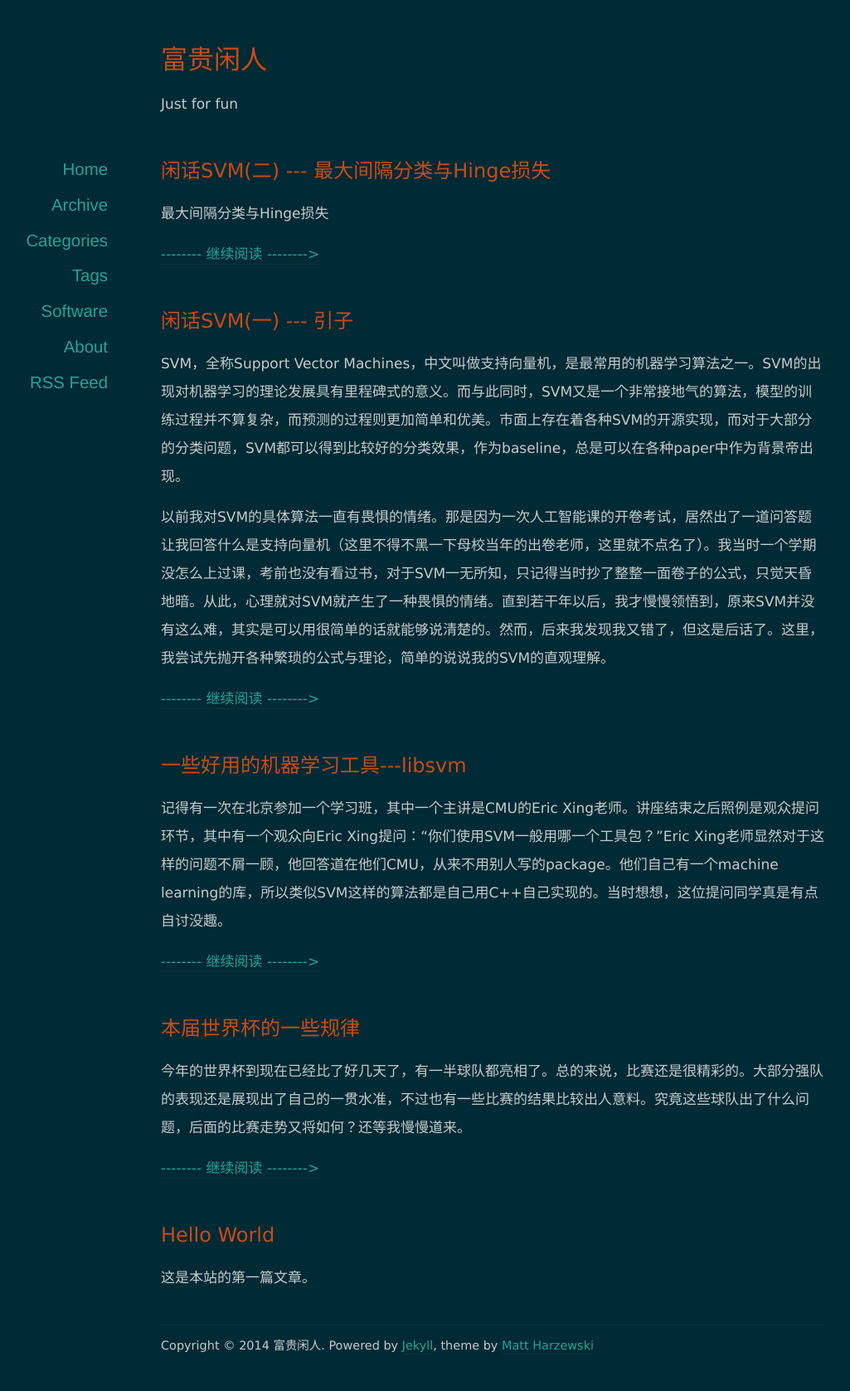
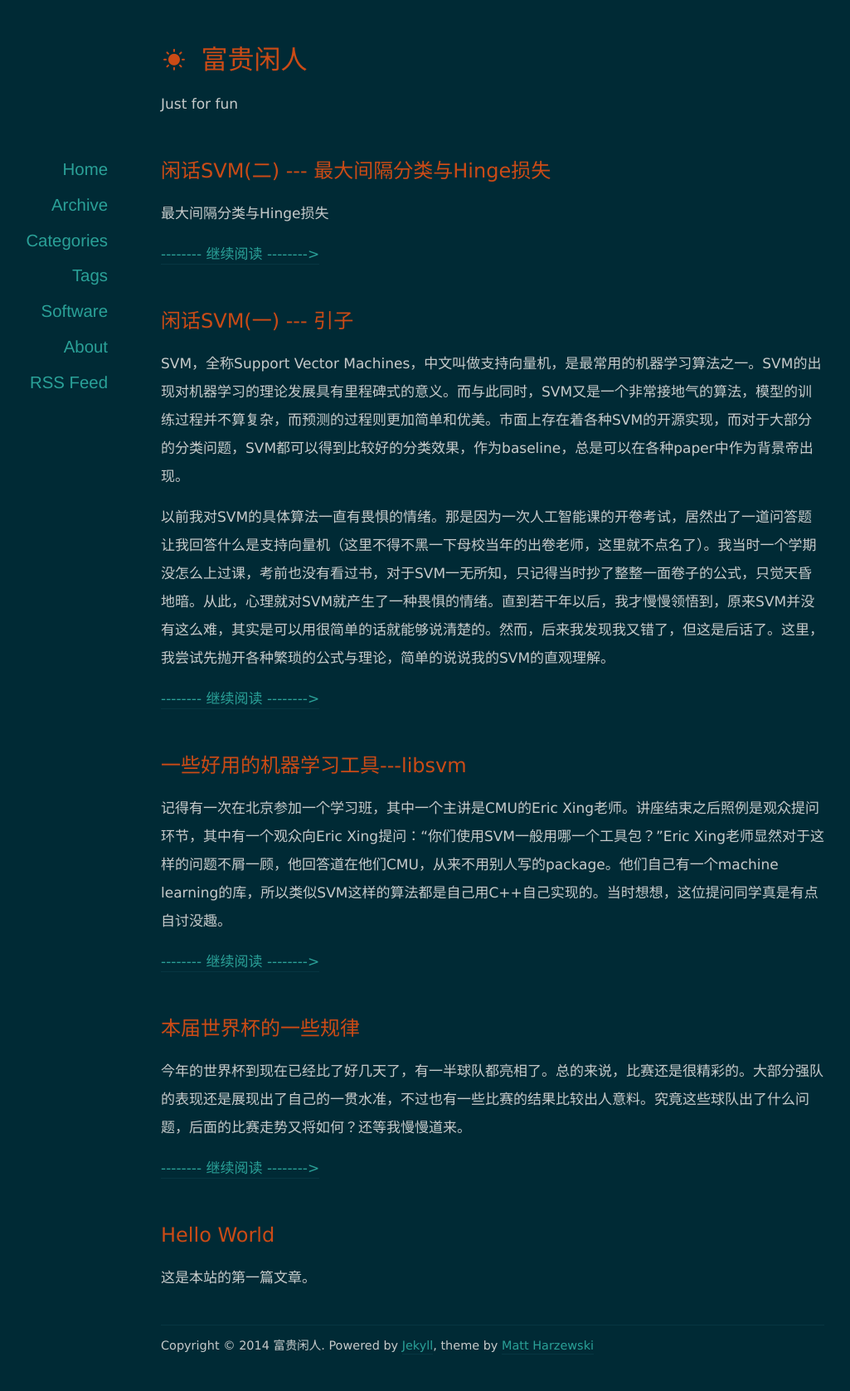
Before and after one commit to orangeprince/orangeprince.github.io, a Jekyll site: the page built from index.html, in a window 1280 px wide. Shown: the whole page at 83% size, without its empty margins (46-1071 px from the left). Built offline with Jekyll 4.4.1, drawn with Linux system fonts in a browser that asks for light colours; nearby versions of some CDN libraries; the list of posts is cut into pages by our own code; comment, search, counter and statistics services are not loaded.

Commit message:
modified:   _layouts/default.html

```diff
--- a/_layouts/default.html
+++ b/_layouts/default.html
@@ -44,7 +44,7 @@ MathJax.Hub.Queue(function() {
 
 
   <header id="header">
-    <h1><a href="/"><class="icon-sun"> {{ site.name }}</a></h1>
+    <h1><a href="/"><div class="icon-sun"> {{ site.name }}</a></h1>
     <p>{{ site.description }}</p>
   </header>
 
```
